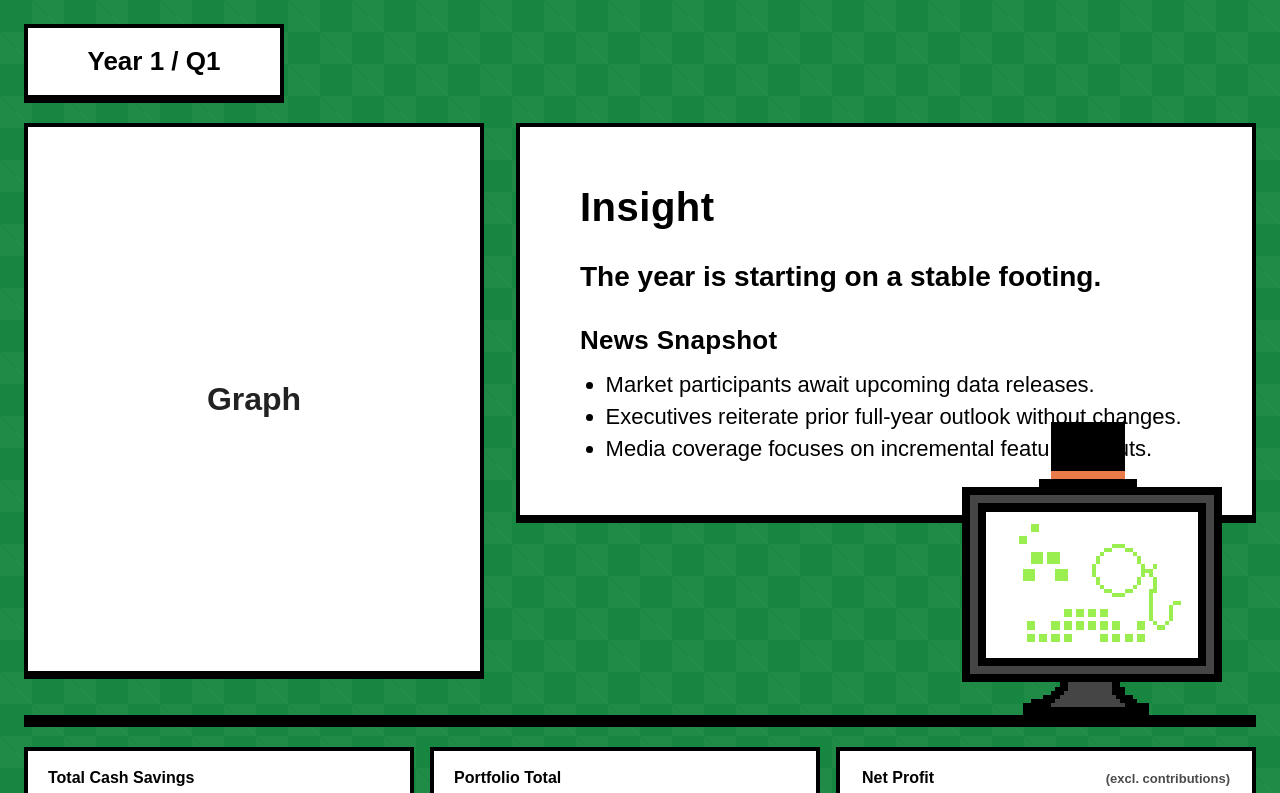
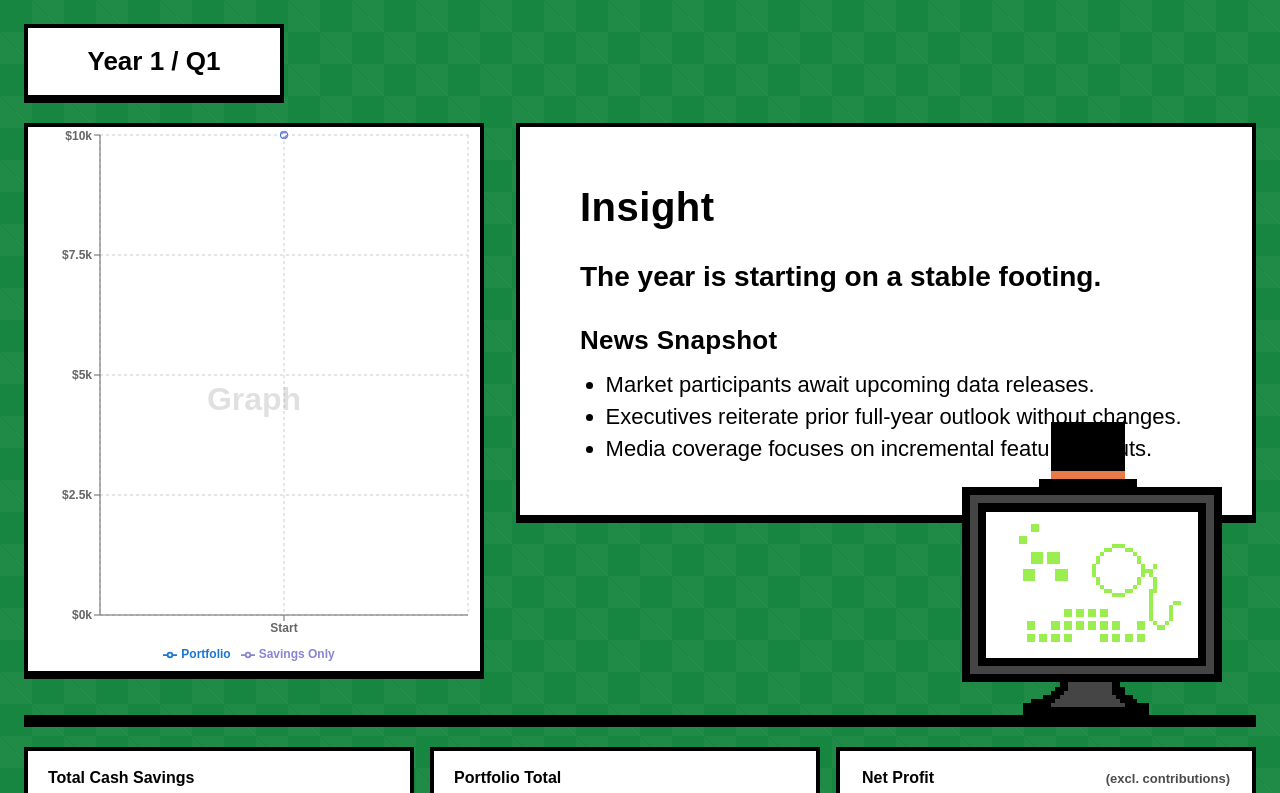
Before and after one commit to csumah/gpcs-hackumbc-2025, a Next.js app: page /game in a window 1280 px wide. Shown: the top 793 px of the page. Built offline with nearby package versions, Linux system fonts and the light colour scheme.

Commit message:
finally fixed the graph

```diff
--- a/src/app/game/page.tsx
+++ b/src/app/game/page.tsx
@@ -181,7 +181,35 @@ export default function GamePage() {
         </div>
         <div className="layout-grid mb-6">
           <div>
-            <div className="graph-placeholder">Graph</div>
+            {/* Keep the original graph placeholder footprint, overlay the chart absolutely inside it */}
+            <div className="graph-placeholder" style={{ position: 'relative' }}>
+              {/* Chart overlay fills the box exactly without changing layout */}
+              <div style={{ position: 'absolute', inset: 0 }}>
+                <ResponsiveContainer width="100%" height="100%">
+                  <ComposedChart
+                    data={gameState.portfolioHistory.map(ph => ({
+                      label: ph.year === 0 ? 'Start' : `Y${ph.year}`,
+                      portfolio: ph.value,
+                      savingsOnly: (gameState.savingsHistory.find(s => s.year === ph.year)?.value ?? null),
+                    }))}
+                    margin={{ top: 8, right: 12, left: 12, bottom: 8 }}
+                  >
+                    <CartesianGrid strokeDasharray="3 3" />
+                    <XAxis dataKey="label" tick={{ fontSize: 12 }} />
+                    <YAxis tickFormatter={(v) => `$${(Number(v) / 1000)}k`} tick={{ fontSize: 12 }} />
+                    <Tooltip formatter={(value: any, name: any) => [`$${Number(value).toFixed(2)}`, name]} />
+                    <Legend wrapperStyle={{ fontSize: 12 }} />
+                    <Line type="monotone" dataKey="portfolio" name="Portfolio" stroke="#1976D2" strokeWidth={2} dot={{ r: 3 }} activeDot={{ r: 6 }} />
+                    <Line type="monotone" dataKey="savingsOnly" name="Savings Only" stroke="#8884d8" strokeWidth={2.5} dot={{ r: 3 }} activeDot={{ r: 6 }} strokeDasharray="6 4" connectNulls={true} />
+                  </ComposedChart>
+                </ResponsiveContainer>
+              </div>
+
+              {/* Keep the visible placeholder label for accessibility/visual design (behind the chart) */}
+              <div aria-hidden style={{ position: 'absolute', inset: 0, display: 'flex', alignItems: 'center', justifyContent: 'center', pointerEvents: 'none', color: 'rgba(0,0,0,0.12)', fontWeight: 700 }}>
+                Graph
+              </div>
+            </div>
           </div>
           <div className="flex flex-col items-start gap-10">
             <div className="speech-bubble w-full min-h-[320px] flex items-start justify-start" style={{ padding:'50px 60px', position:'relative', textAlign:'left' }}>
```
